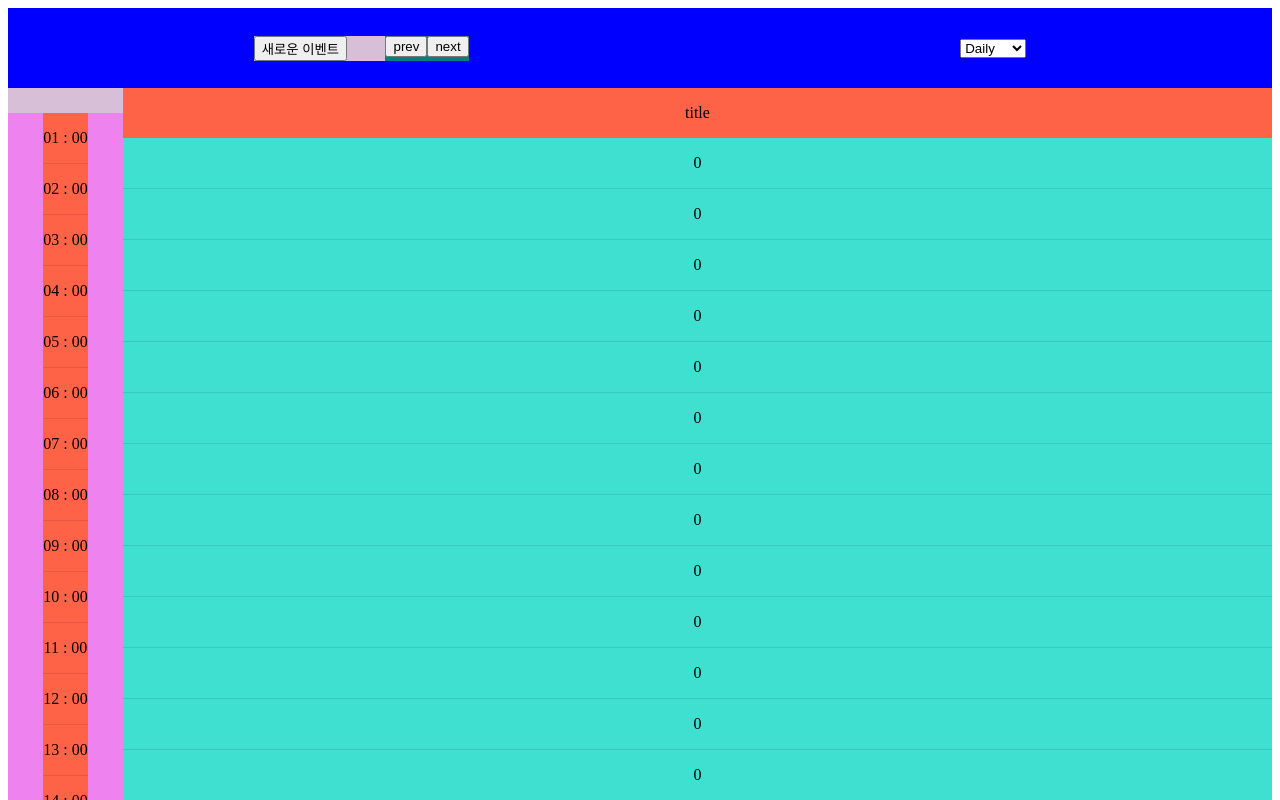
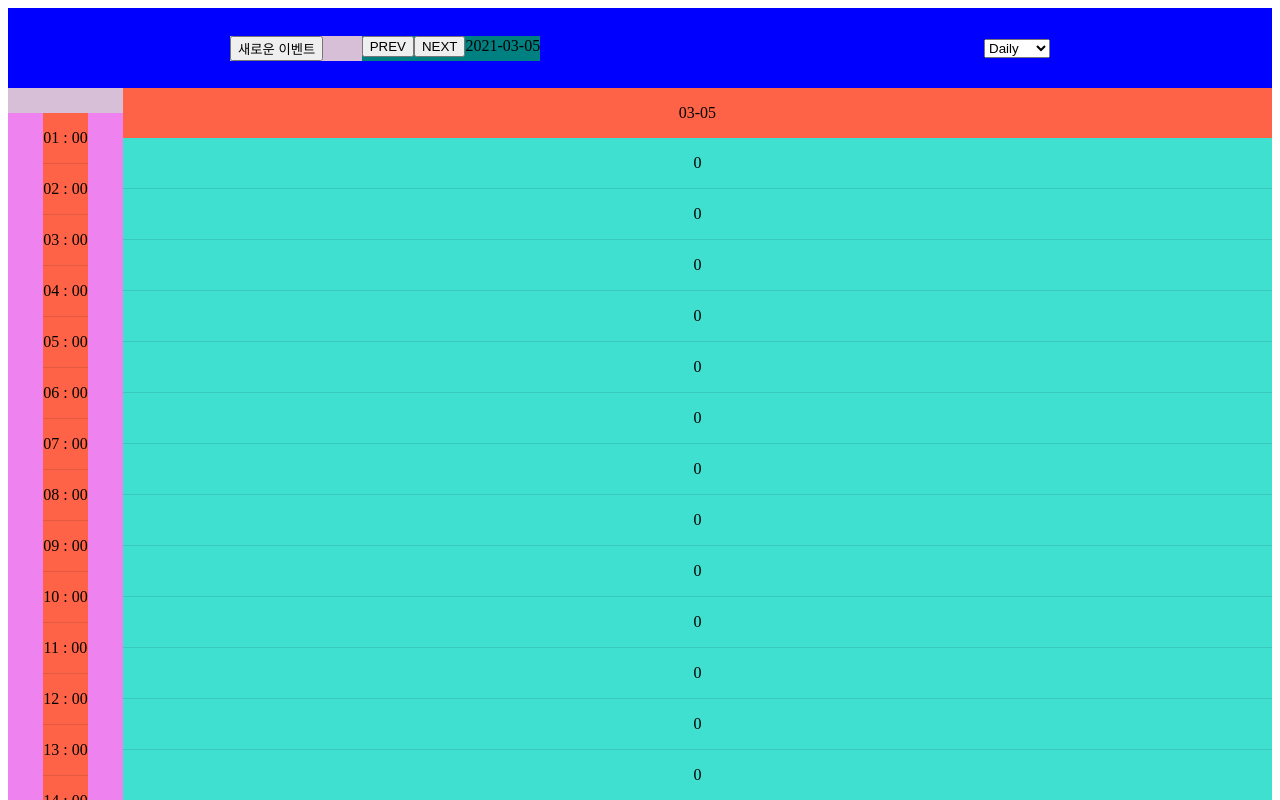
Before and after one commit to Ha-Young/Calendar-FrontEnd, a React (Create React App) app: page /calender in a window 1280 px wide. Shown: the top 800 px of the page. Built offline with nearby package versions, Linux system fonts and the light colour scheme.

Commit message:
Implement date changing

```diff
--- a/src/actions/index.js
+++ b/src/actions/index.js
@@ -5,9 +5,22 @@ import {
 } from "./actionTypes";
 
 export function changeCalendarMode(calendarMode) {
-  console.log(calendarMode, "c")
   return {
     type: CHANGE_CALENDAR_MODE,
     calendarMode,
   }
 }
+
+export function moveToPrevDate(newDate) {
+  return {
+    type: MOVE_TO_PREV_DATE,
+    newDate,
+  }
+}
+
+export function moveToNextDate(newDate) {
+  return {
+    type: MOVE_TO_NEXT_DATE,
+    newDate,
+  }
+}
--- a/src/components/App/App.js
+++ b/src/components/App/App.js
@@ -12,8 +12,10 @@ function App({
   currentDate,
   calendarMode,
   changeCalendarMode,
+  moveToPrevDate,
+  moveToNextDate,
 }) {
-  console.log(changeCalendarMode, "3")
+console.log(moveToNextDate,"??")
   return (
 
     <div className={styles.App}>
@@ -24,6 +26,8 @@ function App({
             currentDate={currentDate}
             calendarMode={calendarMode}
             changeCalendarMode={changeCalendarMode}
+            moveToPrevDate={moveToPrevDate}
+            moveToNextDate={moveToNextDate}
           />
           <Main
             currentDate={currentDate}
--- a/src/components/Button/index.js
+++ b/src/components/Button/index.js
@@ -1,10 +1,13 @@
 import React from "react";
 import styles from "./Button.module.css";
 
-export default function Button({ title }) {
+export default function Button({
+  title,
+  onClick,
+}) {
 
   return (
-    <button className={styles.Button} title={title}>
+    <button onClick={onClick} className={styles.Button} title={title}>
       {title}
     </button>
   )
--- a/src/components/Calendar/index.js
+++ b/src/components/Calendar/index.js
@@ -1,4 +1,5 @@
 import React from "react";
+import moment from "moment";
 import styles from "./Calendar.module.css";
 import OnedaySchedule from "../OnedaySchedule";
 import { CALENDAR_MODE } from "../../utils/constants";
@@ -9,23 +10,23 @@ export default function Calendar ({
 }) {
     console.log("calender", calendarMode)
   let week = true;
-
+  console.log(currentDate, "??????")
   return (
     <div className={styles.Calender}>
-
       { calendarMode === CALENDAR_MODE.WEEKLY ?
         <div className={styles.onedayWrap}>
-          <OnedaySchedule />
-          <OnedaySchedule />
-          <OnedaySchedule />
-          <OnedaySchedule />
-          <OnedaySchedule />
-          <OnedaySchedule />
-          <OnedaySchedule />
+          { Array(7).fill(0).map((schedule, idx) =>
+            <OnedaySchedule
+              key={idx}
+              currentDate={currentDate}
+              calendarMode={calendarMode}
+              title={moment(currentDate).add(idx-2, "days").format("MM-DD")}
+            />)
+          }
         </div>
         :
         <div className={styles.onedayWrap}>
-          <OnedaySchedule />
+          <OnedaySchedule title={moment(currentDate).format("MM-DD")} currentDate={currentDate} />
         </div>
       }
     </div>
--- a/src/components/DateControlNav/index.js
+++ b/src/components/DateControlNav/index.js
@@ -1,20 +1,51 @@
-
+import moment from "moment";
 import React from "react";
 import styles from "./DateContorlNav.module.css";
 import Button from "../Button";
-
+import {
+  CALENDAR_MODE,
+  BUTTON_TYPE,
+  BUTTON_PAYLOAD,
+} from "../../utils/constants";
 
 export default function DateContorlNav({
   currentDate,
   calendarMode,
+  moveToPrevDate,
+  moveToNextDate,
 }) {
+  function handleButtonClick(e) {
 
+    const buttonType = e.target.title;
+    let newDate;
+
+    if (calendarMode === CALENDAR_MODE.DAILY) {
+      if (buttonType === BUTTON_TYPE.PREV) {
+        newDate = moment(currentDate).subtract(BUTTON_PAYLOAD.DAILY_PAYLOAD, "days").toISOString();
+        moveToPrevDate(newDate);
+      } else {
+        newDate = moment(currentDate).add(BUTTON_PAYLOAD.DAILY_PAYLOAD, "days").toISOString();
+        moveToNextDate(newDate);
+      }
+    } else {
+      if (buttonType === BUTTON_TYPE.PREV) {
+        newDate = moment(currentDate).subtract(BUTTON_PAYLOAD.WEEKLY_PAYLOAD, "days").toISOString();
+        moveToPrevDate(newDate);
+      } else {
+        newDate = moment(currentDate).add(BUTTON_PAYLOAD.WEEKLY_PAYLOAD, "days").toISOString();
+        moveToNextDate(newDate);
+      }
+     }
+    }
 
   return (
     <div className={styles.DateControlNav}>
-      <Button title="prev" ></Button>
-      <Button title="next"></Button>
-      {/* { calendarMode === CALENDAR_MODE.DAILY ? <span>{displayingDate.substr(0, 10)}</span> : <span>{`${moment(displayingDate).weeks()}th week!`}</span> } */}
+      <Button title={BUTTON_TYPE.PREV} onClick={handleButtonClick}></Button>
+      <Button title={BUTTON_TYPE.NEXT} onClick={handleButtonClick}></Button>
+      { calendarMode === CALENDAR_MODE.DAILY ?
+        <span>{currentDate.substr(0, 10)}</span> :
+        <span>{`${moment(currentDate).weeks()}th week!`}</span>
+      }
     </div>
   )
 }
--- a/src/components/Header/index.js
+++ b/src/components/Header/index.js
@@ -9,8 +9,10 @@ export default function Header ({
   currentDate,
   calendarMode,
   changeCalendarMode,
+  moveToPrevDate,
+  moveToNextDate,
 }) {
-  console.log(changeCalendarMode)
+console.log(moveToNextDate, "!!")
   return (
     <header className={styles.Header}>
 
@@ -22,6 +24,8 @@ export default function Header ({
         <DateControlNav
           currentDate={currentDate}
           calendarMode={calendarMode}
+          moveToPrevDate={moveToPrevDate}
+          moveToNextDate={moveToNextDate}
         />
       </div>
 
--- a/src/components/Main/index.js
+++ b/src/components/Main/index.js
@@ -4,7 +4,8 @@ import TimeIndicator from "../TimeIndicator";
 import Calendar from "../Calendar";
 
 export default function Main({
-  calendarMode
+  calendarMode,
+  currentDate,
 }) {
 
   return (
@@ -13,6 +14,7 @@ export default function Main({
         <TimeIndicator />
         <Calendar
           calendarMode={calendarMode}
+          currentDate={currentDate}
         />
         </div>
       </>
--- a/src/components/OnedaySchedule/index.js
+++ b/src/components/OnedaySchedule/index.js
@@ -1,11 +1,12 @@
 import React from "react";
 import styles from "./OnedaySchedule.module.css";
+import { CALENDAR_MODE } from "../../utils/constants";
 
-export default function OnedaySchedule() {
+export default function OnedaySchedule({ currentDate, calendarMode, title }) {
 
   return (
     <div className={styles.OnedaySchedule}>
-      <div className={styles.title}><p className={styles.text}>title</p></div>
+      <div className={styles.title}><p className={styles.text}>{title}</p></div>
         {
           Array(24).fill(0).map((x, idx) =>
             <div key={idx} className={styles.cell}>{x}</div>
--- a/src/containers/AppContainer.js
+++ b/src/containers/AppContainer.js
@@ -3,20 +3,28 @@ import React from "react";
 
 import App from "../components/App/App";
 // import { saveSampleData } from "../api";
-import { changeCalendarMode } from "../actions/index";
+import {
+  changeCalendarMode,
+  moveToPrevDate,
+  moveToNextDate,
+} from "../actions/index";
 
 function AppContainer({
     currentDate,
     calendarMode,
     changeCalendarMode,
+    moveToPrevDate,
+    moveToNextDate,
 }) {
-    console.log(changeCalendarMode, "4")
+    console.log(moveToNextDate, "4")
 
     return (
         <App
             currentDate={currentDate}
             calendarMode={calendarMode}
             changeCalendarMode={changeCalendarMode}
+            moveToPrevDate={moveToPrevDate}
+            moveToNextDate={moveToNextDate}
         />
     )
 }
@@ -37,7 +45,13 @@ function mapDispatchToProps(dispatch) {
     return {
         // changeCalendarMode: dispatch(changeCalendarMode(calendarMode))
         changeCalendarMode(calendarMode){
-            dispatch(changeCalendarMode(calendarMode))
+          dispatch(changeCalendarMode(calendarMode))
+        },
+        moveToPrevDate(newDate){
+          dispatch(moveToPrevDate(newDate))
+        },
+        moveToNextDate(newDate){
+          dispatch(moveToNextDate(newDate))
         },
     }
 }
--- a/src/reducers/DateControlReducer.js
+++ b/src/reducers/DateControlReducer.js
@@ -1,14 +1,14 @@
 import moment from "moment";
 import { CALENDAR_MODE } from "../utils/constants";
 import {
-  CHANGE_CALENDAR_MODE,
-  MOVE_TO_PREV_DATE,
-  MOVE_TO_NEXT_DATE,
+    CHANGE_CALENDAR_MODE,
+    MOVE_TO_PREV_DATE,
+    MOVE_TO_NEXT_DATE,
 } from "../actions/actionTypes";
 
 const initialState = {
-  currentDate: moment().toISOString(),
-  calendarMode: CALENDAR_MODE.DAILY,
+    currentDate: moment().toISOString(),
+    calendarMode: CALENDAR_MODE.DAILY,
 }
 
 export default function DateControlReducer(state = initialState, action) {
@@ -18,9 +18,19 @@ export default function DateControlReducer(state = initialState, action) {
         ...state,
         calendarMode: action.calendarMode,
       }
+
+    case MOVE_TO_PREV_DATE:
+      return {
+        ...state,
+        currentDate: action.newDate,
+      }
+
+    case MOVE_TO_NEXT_DATE:
+      return {
+        ...state,
+        currentDate: action.newDate,
+      }
+
     default: return state;
   }
-
-
-
 }
--- a/src/utils/constants.js
+++ b/src/utils/constants.js
@@ -2,3 +2,13 @@ export const CALENDAR_MODE = {
   DAILY: "DAILY",
   WEEKLY: "WEEKLY",
 }
+
+export const BUTTON_TYPE = {
+  PREV: "PREV",
+  NEXT: "NEXT",
+}
+
+export const BUTTON_PAYLOAD = {
+  DAILY_PAYLOAD: 1,
+  WEEKLY_PAYLOAD: 7,
+}
```
